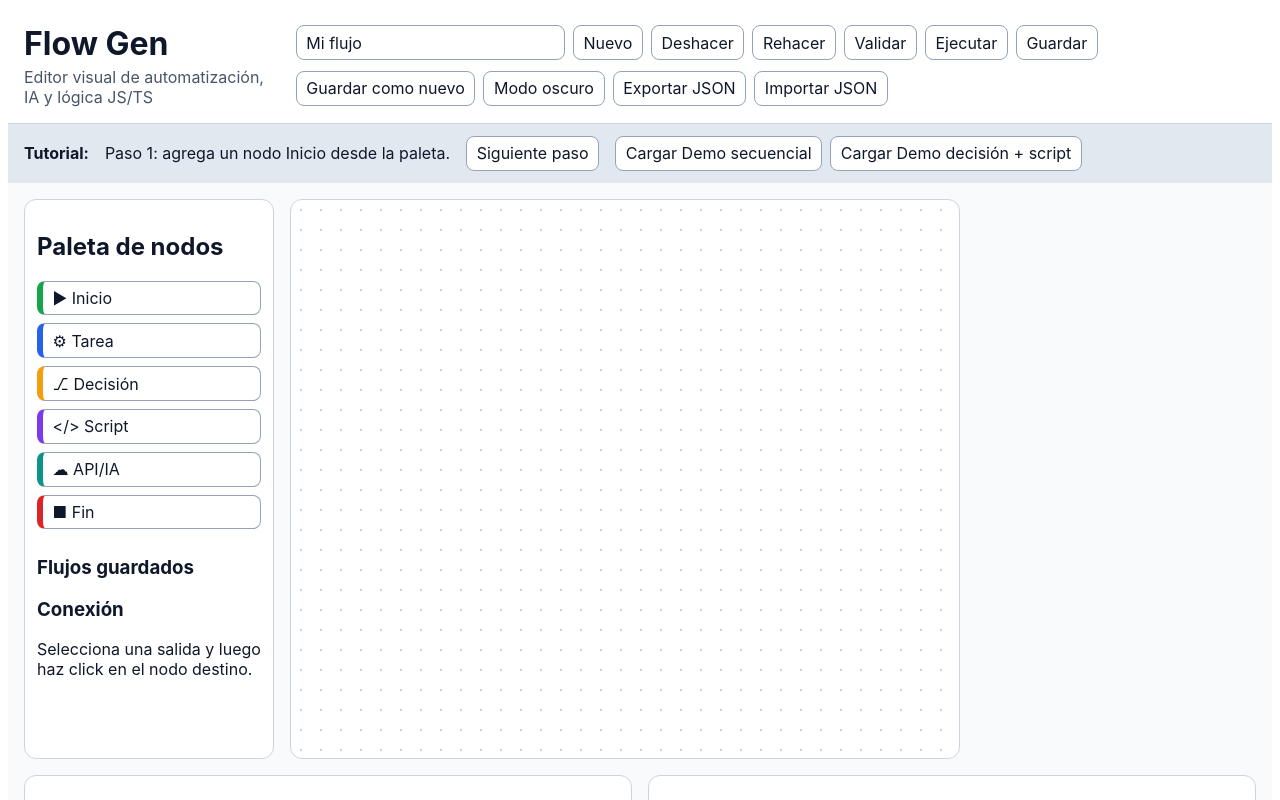
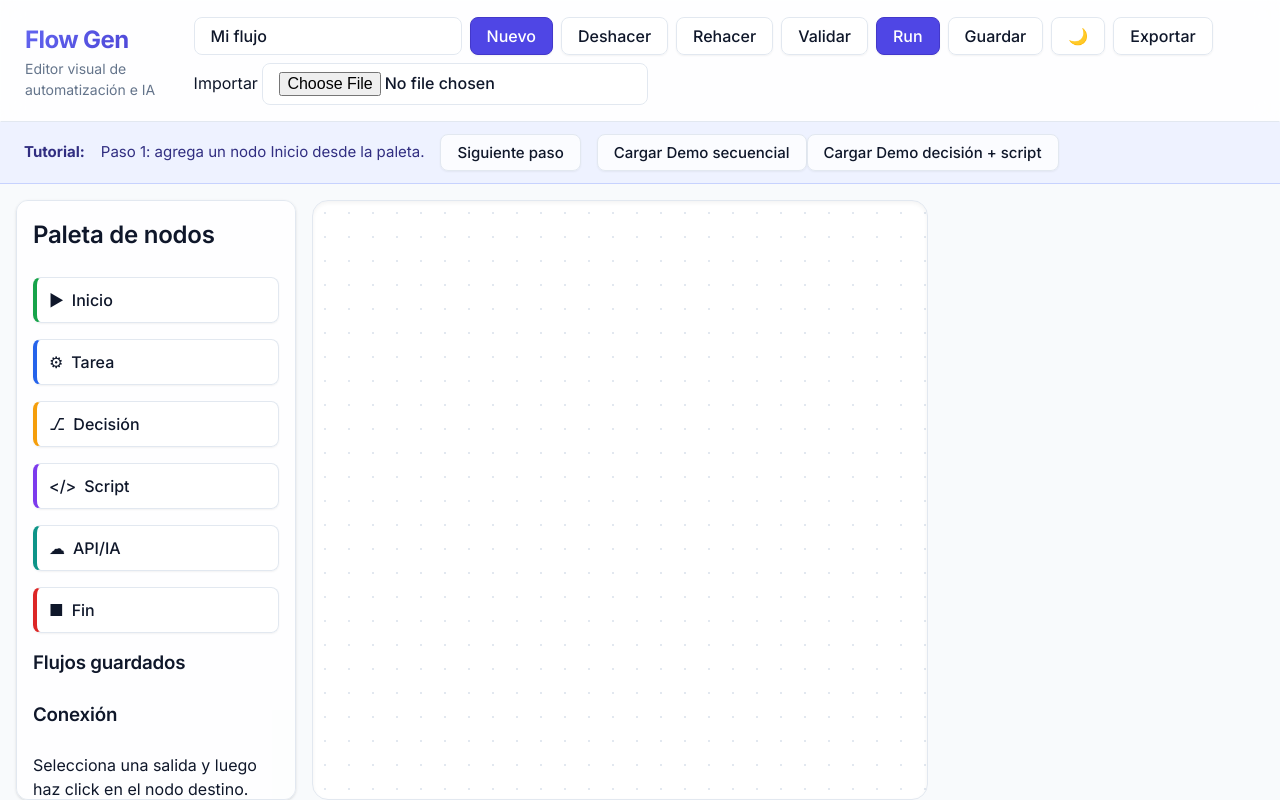
Before and after one commit to Erredebe/flow-gen, an Angular app: page / in a window 1280 px wide. Shown: the top 800 px of the page. Built offline with nearby package versions, Linux system fonts and the light colour scheme.

Commit message:
feat: Implement initial application UI layout and global styling for the flow generator.

```diff
--- a/src/app/app.component.css
+++ b/src/app/app.component.css
@@ -1,242 +1,355 @@
 :host {
-  font-family: Inter, Arial, sans-serif;
-}
-
-* {
-  box-sizing: border-box;
+  display: block;
 }
 
 .app-shell {
-  --bg: #f8fafc;
-  --panel: #ffffff;
-  --text: #0f172a;
-  --muted: #475569;
-  --border: #cbd5e1;
-  --soft: #e2e8f0;
-  --input-border: #94a3b8;
-  --canvas-dot: #cbd5e1;
-  --path: #334155;
-  --node-shadow: rgba(15, 23, 42, 0.12);
-  --active-outline: #22c55e;
-  --selected-outline: #0ea5e9;
-  --danger: #dc2626;
+  /* Light Mode Variables */
+  --bg-main: var(--slate-50);
+  --bg-panel: rgba(255, 255, 255, 0.8);
+  --bg-sidebar: var(--slate-100);
+  --text-main: var(--slate-900);
+  --text-muted: var(--slate-500);
+  --border-color: var(--slate-200);
+  --shadow-color: rgba(0, 0, 0, 0.05);
+  --canvas-bg: #ffffff;
+  --glass-bg: rgba(255, 255, 255, 0.7);
+  --glass-border: rgba(255, 255, 255, 0.3);
 
   display: flex;
   flex-direction: column;
   min-height: 100vh;
-  background: var(--bg);
-  color: var(--text);
+  background: var(--bg-main);
+  color: var(--text-main);
+  transition: background-color 0.3s ease, color 0.3s ease;
 }
 
 .app-shell.dark-mode {
-  --bg: #020617;
-  --panel: #0f172a;
-  --text: #e2e8f0;
-  --muted: #94a3b8;
-  --border: #334155;
-  --soft: #1e293b;
-  --input-border: #475569;
-  --canvas-dot: #1e293b;
-  --path: #94a3b8;
-  --node-shadow: rgba(2, 6, 23, 0.6);
-  --active-outline: #4ade80;
-  --selected-outline: #38bdf8;
-  --danger: #f87171;
+  --bg-main: var(--slate-950);
+  --bg-panel: rgba(15, 23, 42, 0.8);
+  --bg-sidebar: var(--slate-900);
+  --text-main: var(--slate-100);
+  --text-muted: var(--slate-400);
+  --border-color: var(--slate-800);
+  --shadow-color: rgba(0, 0, 0, 0.3);
+  --canvas-bg: var(--slate-900);
+  --glass-bg: rgba(15, 23, 42, 0.7);
+  --glass-border: rgba(255, 255, 255, 0.1);
 }
 
+/* Glassmorphism Helper */
+.glass {
+  background: var(--glass-bg);
+  backdrop-filter: blur(12px);
+  -webkit-backdrop-filter: blur(12px);
+  border: 1px solid var(--glass-border);
+}
+
+/* Topbar Styling */
 .topbar {
   display: flex;
   justify-content: space-between;
-  gap: 1rem;
-  padding: 1rem;
-  border-bottom: 1px solid var(--border);
-  background: var(--panel);
+  align-items: center;
+  padding: var(--space-4) var(--space-6);
+  border-bottom: 1px solid var(--border-color);
+  background: var(--bg-panel);
+  position: sticky;
+  top: 0;
+  z-index: 100;
 }
 
 .brand h1 {
+  font-size: 1.5rem;
+  font-weight: 700;
+  background: linear-gradient(135deg, var(--primary-500), var(--primary-700));
+  -webkit-background-clip: text;
+  background-clip: text;
+  -webkit-text-fill-color: transparent;
+  letter-spacing: -0.025em;
   margin: 0;
 }
 
 .brand p {
-  margin: 0.25rem 0 0;
-  color: var(--muted);
+  font-size: 0.875rem;
+  color: var(--text-muted);
+  margin: 0;
 }
 
 .actions {
   display: flex;
+  gap: var(--space-2);
   flex-wrap: wrap;
-  gap: 0.5rem;
-  align-items: center;
 }
 
-button,
-input,
-select,
-textarea,
-.file-input {
-  border: 1px solid var(--input-border);
-  color: var(--text);
-  background: var(--panel);
-  border-radius: 8px;
-  padding: 0.4rem 0.6rem;
-  font: inherit;
+/* Forms & Buttons */
+button, input, select, textarea {
+  border: 1px solid var(--border-color);
+  background: var(--bg-panel);
+  color: var(--text-main);
+  border-radius: var(--radius-md);
+  padding: 0.5rem 1rem;
+  font-weight: 500;
+  transition: all 0.2s cubic-bezier(0.4, 0, 0.2, 1);
+  outline: none;
 }
 
 button {
   cursor: pointer;
+  display: inline-flex;
+  align-items: center;
+  justify-content: center;
+  gap: 0.5rem;
+  border-color: var(--border-color);
+  box-shadow: var(--shadow-sm);
 }
 
-.file-input input {
-  display: none;
+button:hover {
+  background: var(--slate-100);
+  transform: translateY(-1px);
+  box-shadow: var(--shadow);
 }
 
+.app-shell.dark-mode button:hover {
+  background: var(--slate-800);
+}
+
+button:active {
+  transform: translateY(0);
+}
+
+button[disabled] {
+  opacity: 0.5;
+  cursor: not-allowed;
+  transform: none !important;
+}
+
+button.primary {
+  background: var(--primary-600);
+  color: white !important;
+  border-color: var(--primary-700);
+}
+
+button.primary:hover {
+  background: var(--primary-500);
+}
+
+button.danger {
+  color: var(--danger);
+  border-color: var(--danger);
+}
+
+button.danger:hover {
+  background: rgba(239, 68, 68, 0.1);
+}
+
+input:focus, select:focus, textarea:focus {
+  border-color: var(--primary-400);
+  box-shadow: 0 0 0 3px rgba(99, 102, 241, 0.2);
+}
+
+/* Tutorial Bar */
 .tutorial {
+  background: var(--primary-50);
+  color: var(--primary-900);
+  padding: var(--space-3) var(--space-6);
   display: flex;
   align-items: center;
-  gap: 1rem;
-  padding: 0.75rem 1rem;
-  background: var(--soft);
+  gap: var(--space-4);
+  font-size: 0.9375rem;
+  border-bottom: 1px solid var(--primary-200);
 }
 
-.demo-actions {
-  display: flex;
-  gap: 0.5rem;
-  flex-wrap: wrap;
+.app-shell.dark-mode .tutorial {
+  background: var(--primary-900);
+  color: var(--primary-100);
+  border-bottom-color: var(--primary-800);
 }
 
+/* Workspace Layout */
 .workspace {
   display: grid;
-  grid-template-columns: 250px 1fr 280px;
-  gap: 1rem;
-  padding: 1rem;
-  min-height: 580px;
+  grid-template-columns: 280px 1fr 320px;
+  gap: var(--space-4);
+  padding: var(--space-4);
+  flex-grow: 1;
 }
 
-.sidebar,
-.properties {
-  background: var(--panel);
-  border: 1px solid var(--border);
-  border-radius: 12px;
-  padding: 0.75rem;
+.sidebar, .properties {
+  display: flex;
+  flex-direction: column;
+  gap: var(--space-4);
+  padding: var(--space-4);
+  background: var(--bg-panel);
+  border: 1px solid var(--border-color);
+  border-radius: var(--radius-lg);
+  box-shadow: var(--shadow);
+  overflow-y: auto;
+  max-height: calc(100vh - 200px);
 }
 
+h2, h3, h4 {
+  font-weight: 600;
+  letter-spacing: -0.01em;
+  color: var(--text-main);
+  margin-bottom: var(--space-2);
+}
+
+/* Node Palette */
 .sidebar button {
   width: 100%;
-  text-align: left;
-  margin-bottom: 0.5rem;
-  border-left: 6px solid #334155;
+  justify-content: flex-start;
+  padding: var(--space-3);
+  border-left-width: 4px;
 }
 
-.saved-item {
-  display: flex;
-  gap: 0.5rem;
-  align-items: center;
-  margin-bottom: 0.4rem;
-}
-
-.connection-list {
-  margin-top: 0.8rem;
-}
-
+/* Canvas Area */
 .canvas-wrapper {
   position: relative;
-  border: 1px solid var(--border);
-  border-radius: 12px;
-  background-image: radial-gradient(var(--canvas-dot) 1px, transparent 1px);
-  background-size: 20px 20px;
-  background-color: var(--panel);
-  overflow: auto;
-  min-height: 560px;
+  background-color: var(--canvas-bg);
+  background-image: radial-gradient(var(--border-color) 1px, transparent 1px);
+  background-size: 24px 24px;
+  border: 1px solid var(--border-color);
+  border-radius: var(--radius-xl);
+  overflow: hidden;
+  box-shadow: inset 0 2px 4px var(--shadow-color);
 }
 
 .connections {
   position: absolute;
   inset: 0;
-  width: 1400px;
-  height: 900px;
+  width: 2000px;
+  height: 2000px;
   pointer-events: none;
 }
 
 .connections path {
-  stroke: var(--path);
-  stroke-width: 2;
+  stroke: var(--primary-400);
+  stroke-width: 3;
   fill: none;
+  stroke-linecap: round;
+  transition: d 0.2s ease;
 }
 
+/* Node Styling */
 .node {
   position: absolute;
-  width: 140px;
-  border: 2px solid;
-  border-radius: 10px;
-  background: var(--panel);
-  box-shadow: 0 8px 20px var(--node-shadow);
+  width: 180px;
+  background: var(--bg-panel);
+  border: 1px solid var(--border-color);
+  border-radius: var(--radius-lg);
+  box-shadow: var(--shadow-lg);
+  overflow: hidden;
+  transition: transform 0.1s ease, box-shadow 0.2s ease, border-color 0.2s ease;
+  z-index: 10;
+}
+
+.node:hover {
+  box-shadow: var(--shadow-xl);
+  transform: translateY(-2px);
 }
 
 .node.selected {
-  outline: 3px solid var(--selected-outline);
+  border-color: var(--primary-500);
+  box-shadow: 0 0 0 3px rgba(99, 102, 241, 0.3), var(--shadow-xl);
 }
 
 .node.active {
-  box-shadow: 0 0 0 3px var(--active-outline);
-}
-
-.node.connect-target {
-  cursor: crosshair;
+  box-shadow: 0 0 20px var(--success), var(--shadow-xl);
 }
 
 .node-header {
+  padding: var(--space-2) var(--space-3);
+  font-weight: 600;
+  font-size: 0.875rem;
   color: white;
-  padding: 0.35rem;
-  font-weight: 600;
-  border-radius: 7px 7px 0 0;
-  cursor: move;
+  cursor: grab;
+  user-select: none;
+}
+
+.node-header:active {
+  cursor: grabbing;
 }
 
 .node-body {
-  padding: 0.35rem;
+  padding: var(--space-3);
   display: flex;
   flex-direction: column;
-  gap: 0.25rem;
+  gap: var(--space-2);
+}
+
+.node-body small {
+  font-size: 0.75rem;
+  text-transform: uppercase;
+  letter-spacing: 0.05em;
+  color: var(--text-muted);
 }
 
 .ports {
-  display: grid;
-  gap: 0.25rem;
+    display: flex;
+    flex-direction: column;
+    gap: var(--space-1);
 }
 
-.properties {
-  display: flex;
-  flex-direction: column;
-  gap: 0.75rem;
+.ports button {
+  width: 100%;
+  padding: var(--space-1) var(--space-2);
+  font-size: 0.75rem;
+  margin-top: var(--space-1);
 }
 
+/* Properties Panel */
 .properties label {
   display: flex;
   flex-direction: column;
-  gap: 0.25rem;
+  gap: var(--space-1);
+  font-size: 0.875rem;
+  font-weight: 500;
 }
 
-.script-tools {
-  display: grid;
-  gap: 0.4rem;
+.properties input, .properties textarea, .properties select {
+  width: 100%;
 }
 
-.danger {
-  border-color: var(--danger);
-  color: var(--danger);
-}
-
+/* Bottom Panels */
 .bottom-panels {
   display: grid;
   grid-template-columns: 1fr 1fr;
-  gap: 1rem;
-  padding: 0 1rem 1rem;
+  gap: var(--space-4);
+  padding: var(--space-4);
 }
 
 .bottom-panels article {
-  background: var(--panel);
-  border: 1px solid var(--border);
-  border-radius: 12px;
-  padding: 0.75rem;
-  min-height: 160px;
+  background: var(--bg-panel);
+  border: 1px solid var(--border-color);
+  border-radius: var(--radius-lg);
+  padding: var(--space-4);
+  min-height: 200px;
+  box-shadow: var(--shadow);
 }
+
+.bottom-panels ul {
+  list-style: none;
+  font-family: var(--font-mono);
+  font-size: 0.8125rem;
+  max-height: 150px;
+  overflow-y: auto;
+}
+
+.bottom-panels li {
+  padding: var(--space-1) 0;
+  border-bottom: 1px solid var(--border-color);
+}
+
+/* Helper Classes */
+.saved-item {
+  display: flex;
+  justify-content: space-between;
+  align-items: center;
+  padding: var(--space-2);
+  background: var(--slate-50);
+  border-radius: var(--radius-md);
+  margin-bottom: var(--space-2);
+}
+
+.app-shell.dark-mode .saved-item {
+  background: var(--slate-800);
+}
--- a/src/app/app.component.html
+++ b/src/app/app.component.html
@@ -1,22 +1,21 @@
 <div class="app-shell" [class.dark-mode]="darkMode">
-  <header class="topbar">
+  <header class="topbar glass">
     <div class="brand">
       <h1>Flow Gen</h1>
-      <p>Editor visual de automatización, IA y lógica JS/TS</p>
+      <p>Editor visual de automatización e IA</p>
     </div>
     <div class="actions">
       <input [(ngModel)]="flowName" placeholder="Nombre del flujo" />
-      <button (click)="newFlow()">Nuevo</button>
+      <button class="primary" (click)="newFlow()">Nuevo</button>
       <button (click)="undo()">Deshacer</button>
       <button (click)="redo()">Rehacer</button>
       <button (click)="validateFlow()">Validar</button>
-      <button (click)="runFlow()" [disabled]="running">Ejecutar</button>
+      <button class="primary" (click)="runFlow()" [disabled]="running">Run</button>
       <button (click)="saveFlow()">Guardar</button>
-      <button (click)="saveAsNewFlow()">Guardar como nuevo</button>
-      <button (click)="toggleDarkMode()">{{ darkMode ? 'Modo claro' : 'Modo oscuro' }}</button>
-      <button (click)="exportFlow()">Exportar JSON</button>
+      <button (click)="toggleDarkMode()">{{ darkMode ? '☀️' : '🌙' }}</button>
+      <button (click)="exportFlow()">Exportar</button>
       <label class="file-input">
-        Importar JSON
+        Importar
         <input type="file" accept="application/json" (change)="importFlow($event)" />
       </label>
     </div>
@@ -142,7 +141,7 @@
         <textarea [(ngModel)]="node.data.apiBody" (ngModelChange)="updateNode()" rows="5"></textarea>
       </label>
 
-      <button class="danger" (click)="deleteSelectedNode()">Eliminar nodo</button>
+      <button class="danger" (click)="deleteSelectedNode()" style="width: 100%; margin-top: auto;">Eliminar nodo</button>
     </aside>
   </main>
 
--- a/src/styles.css
+++ b/src/styles.css
@@ -1 +1,98 @@
-/* You can add global styles to this file, and also import other style files */
+@import url('https://fonts.googleapis.com/css2?family=Inter:wght@300;400;500;600;700&display=swap');
+@import url('https://fonts.googleapis.com/css2?family=Fira+Code:wght@400;500&display=swap');
+
+:root {
+  /* Neutral Palette (Slate) */
+  --slate-50: #f8fafc;
+  --slate-100: #f1f5f9;
+  --slate-200: #e2e8f0;
+  --slate-300: #cbd5e1;
+  --slate-400: #94a3b8;
+  --slate-500: #64748b;
+  --slate-600: #475569;
+  --slate-700: #334155;
+  --slate-800: #1e293b;
+  --slate-900: #0f172a;
+  --slate-950: #020617;
+
+  /* Accent Palette (Indigo/Violet) */
+  --primary-50: #eef2ff;
+  --primary-100: #e0e7ff;
+  --primary-200: #c7d2fe;
+  --primary-300: #a5b4fc;
+  --primary-400: #818cf8;
+  --primary-500: #6366f1;
+  --primary-600: #4f46e5;
+  --primary-700: #4338ca;
+  --primary-800: #3730a3;
+  --primary-900: #312e81;
+
+  /* Semantic Colors */
+  --success: #22c55e;
+  --warning: #f59e0b;
+  --danger: #ef4444;
+  --info: #3b82f6;
+
+  /* Typography */
+  --font-sans: 'Inter', system-ui, -apple-system, sans-serif;
+  --font-mono: 'Fira Code', monospace;
+
+  /* Spacing */
+  --space-1: 0.25rem;
+  --space-2: 0.5rem;
+  --space-3: 0.75rem;
+  --space-4: 1rem;
+  --space-6: 1.5rem;
+  --space-8: 2rem;
+
+  /* Elevation/Shadows */
+  --shadow-sm: 0 1px 2px 0 rgb(0 0 0 / 0.05);
+  --shadow: 0 1px 3px 0 rgb(0 0 0 / 0.1), 0 1px 2px -1px rgb(0 0 0 / 0.1);
+  --shadow-md: 0 4px 6px -1px rgb(0 0 0 / 0.1), 0 2px 4px -2px rgb(0 0 0 / 0.1);
+  --shadow-lg: 0 10px 15px -3px rgb(0 0 0 / 0.1), 0 4px 6px -4px rgb(0 0 0 / 0.1);
+  --shadow-xl: 0 20px 25px -5px rgb(0 0 0 / 0.1), 0 8px 10px -6px rgb(0 0 0 / 0.1);
+
+  /* Radius */
+  --radius-sm: 0.375rem;
+  --radius-md: 0.5rem;
+  --radius-lg: 0.75rem;
+  --radius-xl: 1rem;
+}
+
+* {
+  box-sizing: border-box;
+  margin: 0;
+  padding: 0;
+}
+
+body {
+  font-family: var(--font-sans);
+  font-size: 16px;
+  line-height: 1.5;
+  -webkit-font-smoothing: antialiased;
+  -moz-osx-font-smoothing: grayscale;
+}
+
+button, input, select, textarea {
+  font-family: inherit;
+  font-size: inherit;
+}
+
+/* Scrollbar styling */
+::-webkit-scrollbar {
+  width: 8px;
+  height: 8px;
+}
+
+::-webkit-scrollbar-track {
+  background: transparent;
+}
+
+::-webkit-scrollbar-thumb {
+  background: var(--slate-300);
+  border-radius: 10px;
+}
+
+::-webkit-scrollbar-thumb:hover {
+  background: var(--slate-400);
+}
```
Also changed, not shown: 1 other file (tests, documents, lock files or other folders).
